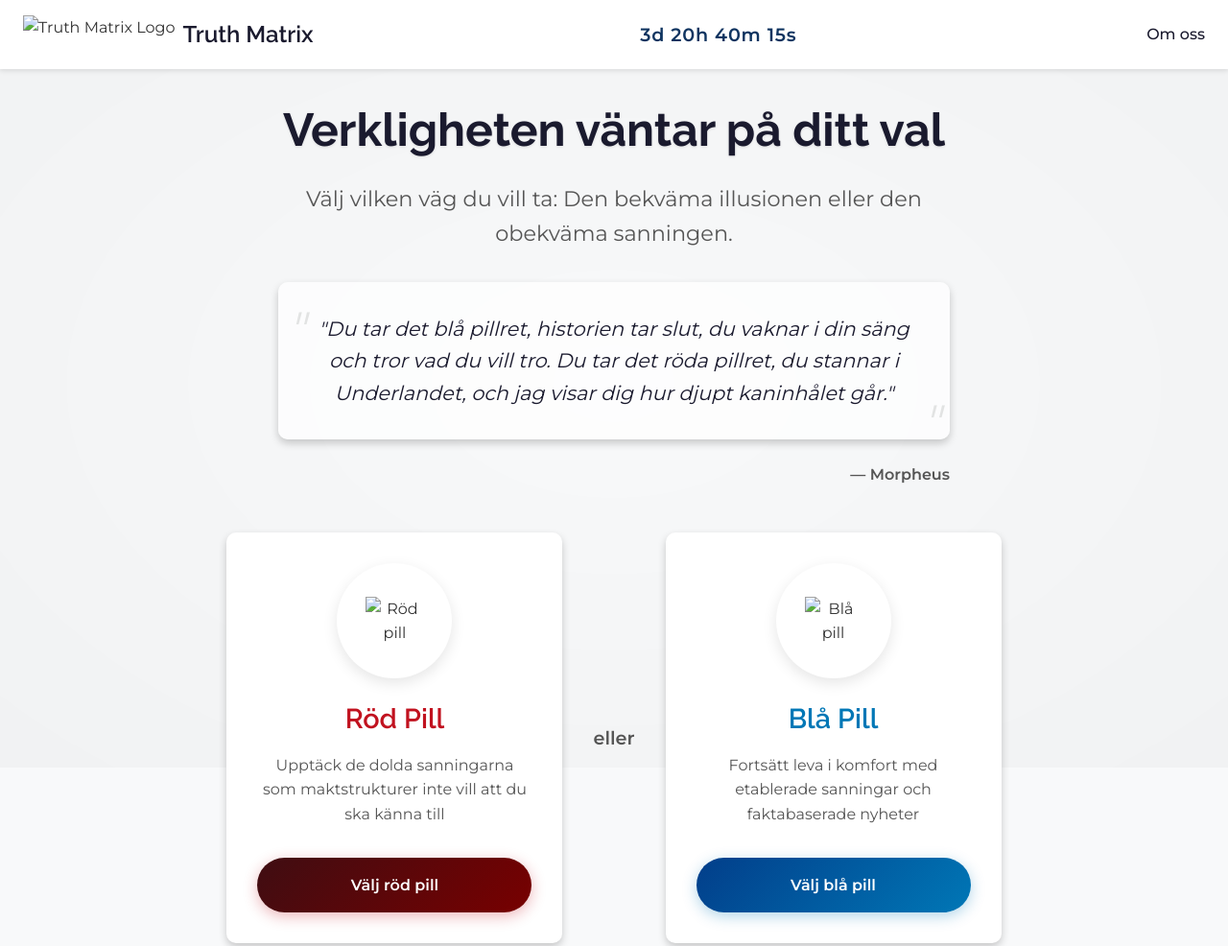
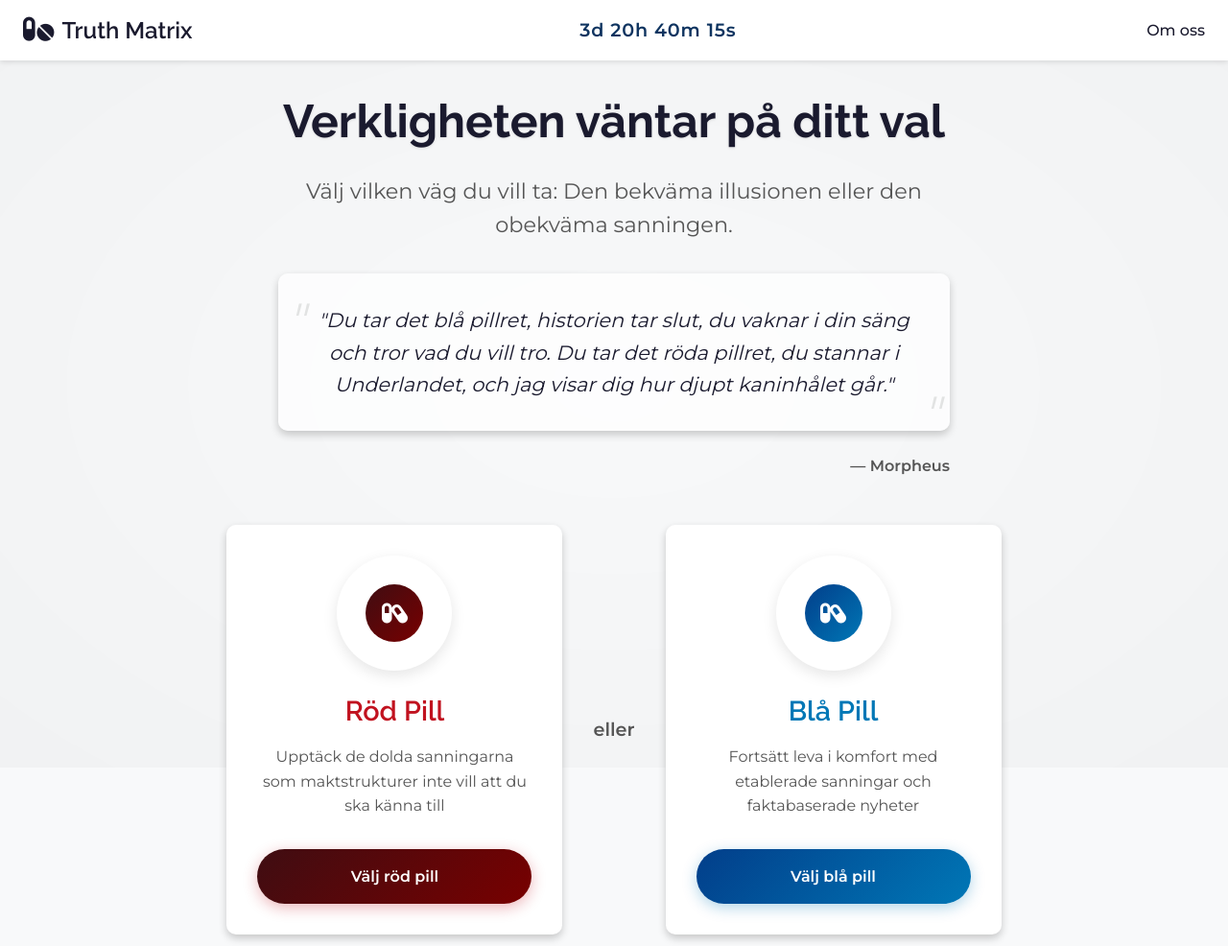
Before and after one commit to abdal-rahman543/truth-matrix, a plain HTML site: page index.html in a window 1280 px wide. Shown: the top 986 px of the page at 96% size. Drawn offline with Linux system fonts and the light colour scheme.

Commit message:
Uppdatera index.html för att fungera utan bildresurser

```diff
--- a/index.html
+++ b/index.html
@@ -10,13 +10,50 @@
     <link rel="preconnect" href="https://fonts.gstatic.com" crossorigin>
     <link href="https://fonts.googleapis.com/css2?family=Montserrat:wght@300;400;500;600;700&family=Raleway:wght@300;400;500;600;700&display=swap" rel="stylesheet">
     <link rel="stylesheet" href="https://cdnjs.cloudflare.com/ajax/libs/font-awesome/6.0.0/css/all.min.css">
+    <style>
+        /* Tillfälliga stilar för att ersätta bilder */
+        .overlay {
+            background: radial-gradient(ellipse at center, rgba(0, 0, 0, 0) 0%, rgba(0, 0, 0, 0.4) 100%);
+            background-size: cover;
+        }
+
+        .logo-container {
+            display: flex;
+            align-items: center;
+        }
+
+        .logo-text {
+            font-size: 1.8rem;
+            margin-right: var(--spacing-sm);
+            color: var(--primary-color);
+        }
+
+        .pill-icon {
+            width: 60px;
+            height: 60px;
+            border-radius: 50%;
+            display: flex;
+            justify-content: center;
+            align-items: center;
+            font-size: 24px;
+            color: white;
+        }
+
+        .red-pill .pill-icon {
+            background: linear-gradient(135deg, var(--red-pill-gradient-start), var(--red-pill-gradient-end));
+        }
+
+        .blue-pill .pill-icon {
+            background: linear-gradient(135deg, var(--blue-pill-gradient-start), var(--blue-pill-gradient-end));
+        }
+    </style>
 </head>
 <body>
     <div class="overlay"></div>
 
     <header class="navbar">
         <div class="logo-container">
-            <img src="images/logo.png" alt="Truth Matrix Logo" class="logo">
+            <i class="fas fa-pills logo-text"></i>
             <h1>Truth Matrix</h1>
         </div>
         <div id="countdown" class="countdown">00:00:00:00</div>
@@ -40,7 +77,7 @@
             <div class="choice-container">
                 <div class="choice red-pill">
                     <div class="pill-image">
-                        <img src="images/red-pill.png" alt="Röd pill">
+                        <div class="pill-icon"><i class="fas fa-capsules"></i></div>
                     </div>
                     <h3>Röd Pill</h3>
                     <p>Upptäck de dolda sanningarna som maktstrukturer inte vill att du ska känna till</p>
@@ -49,7 +86,7 @@
                 <span class="divider">eller</span>
                 <div class="choice blue-pill">
                     <div class="pill-image">
-                        <img src="images/blue-pill.png" alt="Blå pill">
+                        <div class="pill-icon"><i class="fas fa-capsules"></i></div>
                     </div>
                     <h3>Blå Pill</h3>
                     <p>Fortsätt leva i komfort med etablerade sanningar och faktabaserade nyheter</p>
```
